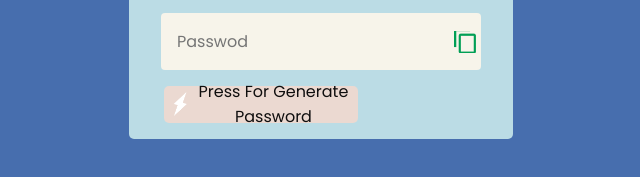
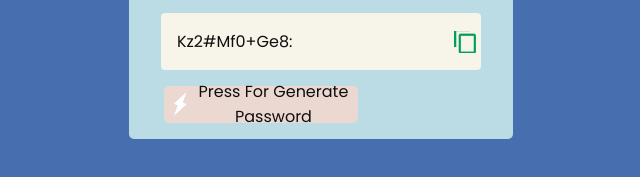
Before and after one commit to HarmeetSingh25/Password-Generator, a plain HTML site: page index.html in a window 1280 px wide. Both pictures are taken after a click on the button "Press For Generate Password". Shown: the part 461-638 px from the top of the page, 319-959 px from the left. Drawn offline with Linux system fonts and the light colour scheme.

Commit message:
Add create password feature

```diff
--- a/index.html
+++ b/index.html
@@ -14,7 +14,7 @@
           <input id="Passwod" type="text" placeholder="Passwod" />
           <img src="rpg_img/images/copy.png" alt="" />
         </div>
-        <button>
+        <button onclick="PassWordGenrator()">
           <img src="rpg_img/images/generate.png" alt="" />Press For Generate
           Password
         </button>
--- a/script.js
+++ b/script.js
@@ -0,0 +1,18 @@
+let inputPasswod = document.getElementById("Passwod");
+let upperCase = "ABCDEFGHIJKLMNOPQRSTUVWXYZ";
+let lowerCase = "abcdefghijklmnopqrstuvwxyz";
+let number = "0123456789";
+let specialKeyWord = "!@#$%^&*()_+[]{}|;:,.<>?/`~";
+let length = 12;
+function PassWordGenrator() {
+  let Passwod = "";
+  while (length > Passwod.length) {
+    Passwod += upperCase[Math.floor(Math.random() * upperCase.length)];
+    Passwod += lowerCase[Math.floor(Math.random() * lowerCase.length)];
+    Passwod += number[Math.floor(Math.random() * number.length)];
+    Passwod +=
+      specialKeyWord[Math.floor(Math.random() * specialKeyWord.length)];
+  }
+  inputPasswod.value = Passwod;
+
+}
```
